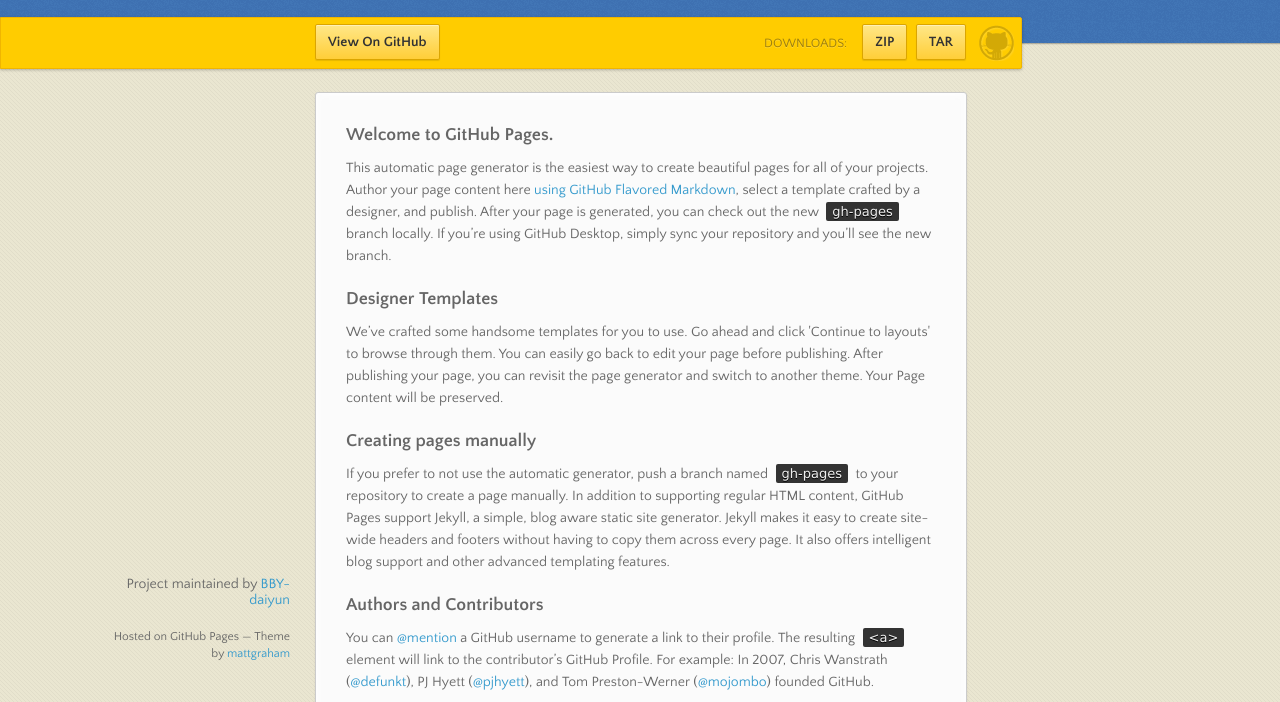
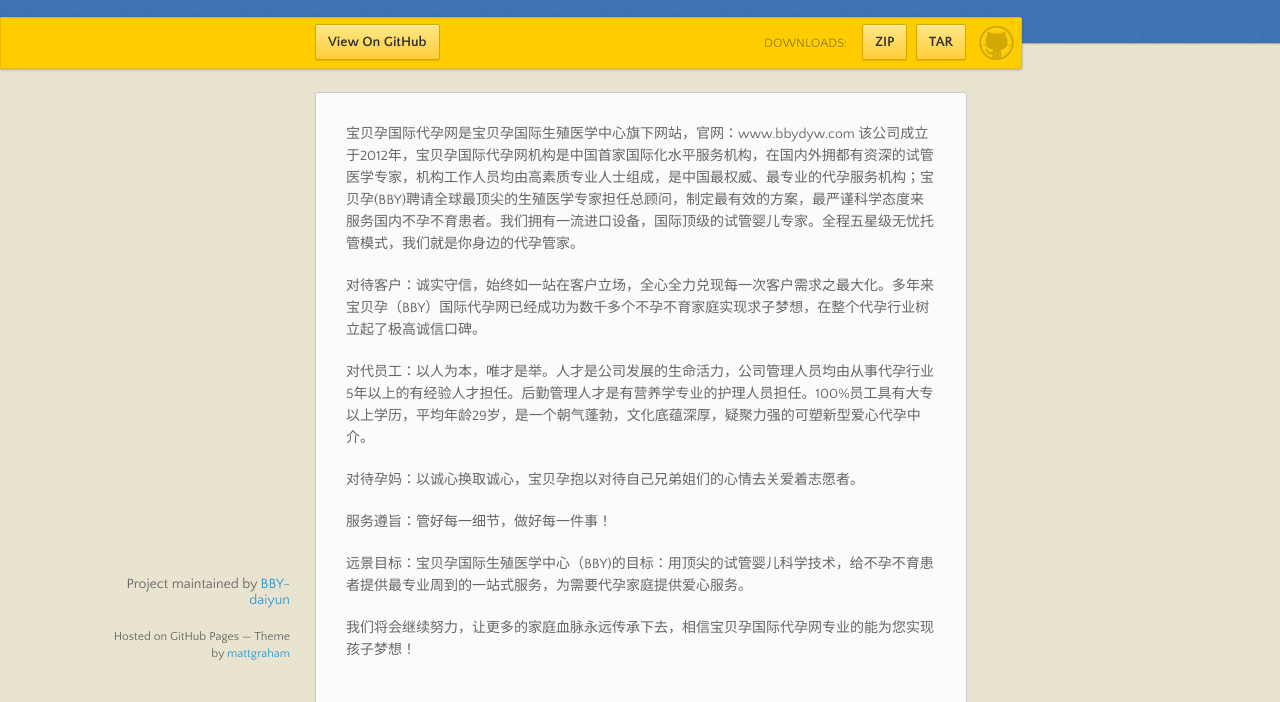
Before and after one commit to BBY-daiyun/-, a plain HTML site: page index.html in a window 1280 px wide. Shown: the part 98-800 px from the top of the page. Drawn offline with nearby package versions, Linux system fonts and the light colour scheme.

```diff
--- a/index.html
+++ b/index.html
@@ -39,30 +39,19 @@
         <ul></ul>
       </nav>
       <section>
-        <h3>
-<a id="welcome-to-github-pages" class="anchor" href="#welcome-to-github-pages" aria-hidden="true"><span aria-hidden="true" class="octicon octicon-link"></span></a>Welcome to GitHub Pages.</h3>
+        <p>宝贝孕国际代孕网是宝贝孕国际生殖医学中心旗下网站，官网：www.bbydyw.com  该公司成立于2012年，宝贝孕国际代孕网机构是中国首家国际化水平服务机构，在国内外拥都有资深的试管医学专家，机构工作人员均由高素质专业人士组成，是中国最权威、最专业的代孕服务机构；宝贝孕(BBY)聘请全球最顶尖的生殖医学专家担任总顾问，制定最有效的方案，最严谨科学态度来服务国内不孕不育患者。我们拥有一流进口设备，国际顶级的试管婴儿专家。全程五星级无忧托管模式，我们就是你身边的代孕管家。</p>
 
-<p>This automatic page generator is the easiest way to create beautiful pages for all of your projects. Author your page content here <a href="https://guides.github.com/features/mastering-markdown/">using GitHub Flavored Markdown</a>, select a template crafted by a designer, and publish. After your page is generated, you can check out the new <code>gh-pages</code> branch locally. If you’re using GitHub Desktop, simply sync your repository and you’ll see the new branch.</p>
+<p>对待客户：诚实守信，始终如一站在客户立场，全心全力兑现每一次客户需求之最大化。多年来宝贝孕（BBY）国际代孕网已经成功为数千多个不孕不育家庭实现求子梦想，在整个代孕行业树立起了极高诚信口碑。</p>
 
-<h3>
-<a id="designer-templates" class="anchor" href="#designer-templates" aria-hidden="true"><span aria-hidden="true" class="octicon octicon-link"></span></a>Designer Templates</h3>
+<p>对代员工：以人为本，唯才是举。人才是公司发展的生命活力，公司管理人员均由从事代孕行业5年以上的有经验人才担任。后勤管理人才是有营养学专业的护理人员担任。100%员工具有大专以上学历，平均年龄29岁，是一个朝气蓬勃，文化底蕴深厚，疑聚力强的可塑新型爱心代孕中介。</p>
 
-<p>We’ve crafted some handsome templates for you to use. Go ahead and click 'Continue to layouts' to browse through them. You can easily go back to edit your page before publishing. After publishing your page, you can revisit the page generator and switch to another theme. Your Page content will be preserved.</p>
+<p>对待孕妈：以诚心换取诚心，宝贝孕抱以对待自己兄弟姐们的心情去关爱着志愿者。</p>
 
-<h3>
-<a id="creating-pages-manually" class="anchor" href="#creating-pages-manually" aria-hidden="true"><span aria-hidden="true" class="octicon octicon-link"></span></a>Creating pages manually</h3>
+<p>服务遵旨：管好每一细节，做好每一件事！</p>
 
-<p>If you prefer to not use the automatic generator, push a branch named <code>gh-pages</code> to your repository to create a page manually. In addition to supporting regular HTML content, GitHub Pages support Jekyll, a simple, blog aware static site generator. Jekyll makes it easy to create site-wide headers and footers without having to copy them across every page. It also offers intelligent blog support and other advanced templating features.</p>
+<p>远景目标：宝贝孕国际生殖医学中心（BBY)的目标：用顶尖的试管婴儿科学技术，给不孕不育患者提供最专业周到的一站式服务，为需要代孕家庭提供爱心服务。</p>
 
-<h3>
-<a id="authors-and-contributors" class="anchor" href="#authors-and-contributors" aria-hidden="true"><span aria-hidden="true" class="octicon octicon-link"></span></a>Authors and Contributors</h3>
-
-<p>You can <a href="https://help.github.com/articles/basic-writing-and-formatting-syntax/#mentioning-users-and-teams" class="user-mention">@mention</a> a GitHub username to generate a link to their profile. The resulting <code>&lt;a&gt;</code> element will link to the contributor’s GitHub Profile. For example: In 2007, Chris Wanstrath (<a href="https://github.com/defunkt" class="user-mention">@defunkt</a>), PJ Hyett (<a href="https://github.com/pjhyett" class="user-mention">@pjhyett</a>), and Tom Preston-Werner (<a href="https://github.com/mojombo" class="user-mention">@mojombo</a>) founded GitHub.</p>
-
-<h3>
-<a id="support-or-contact" class="anchor" href="#support-or-contact" aria-hidden="true"><span aria-hidden="true" class="octicon octicon-link"></span></a>Support or Contact</h3>
-
-<p>Having trouble with Pages? Check out our <a href="https://help.github.com/pages">documentation</a> or <a href="https://github.com/contact">contact support</a> and we’ll help you sort it out.</p>
+<p>我们将会继续努力，让更多的家庭血脉永远传承下去，相信宝贝孕国际代孕网专业的能为您实现孩子梦想！</p>
       </section>
       <footer>
         <p>Project maintained by <a href="https://github.com/BBY-daiyun">BBY-daiyun</a></p>
```
Also changed, not shown: params.json (+1 -1 lines).
